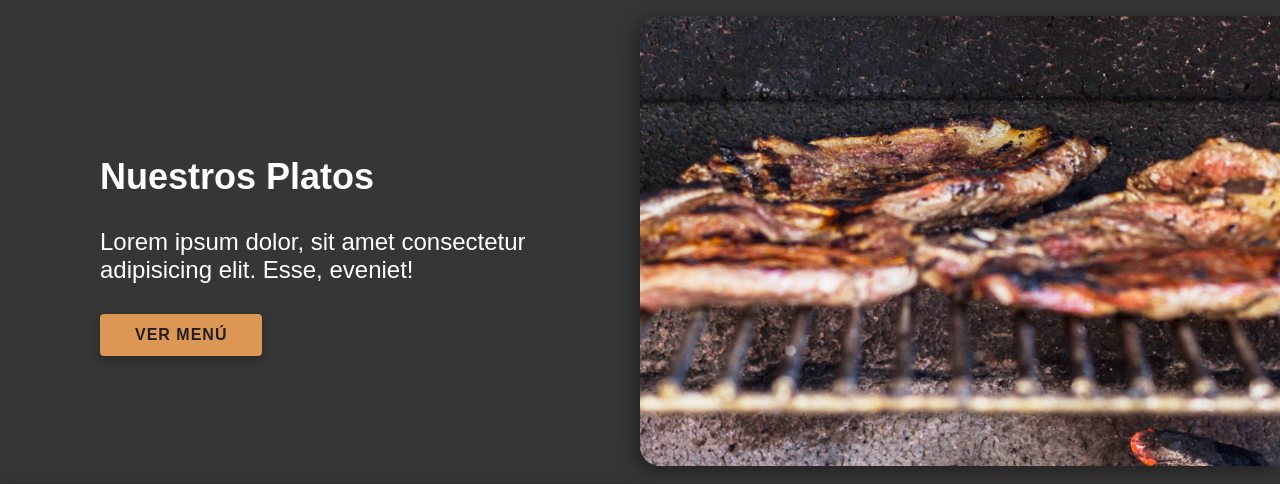
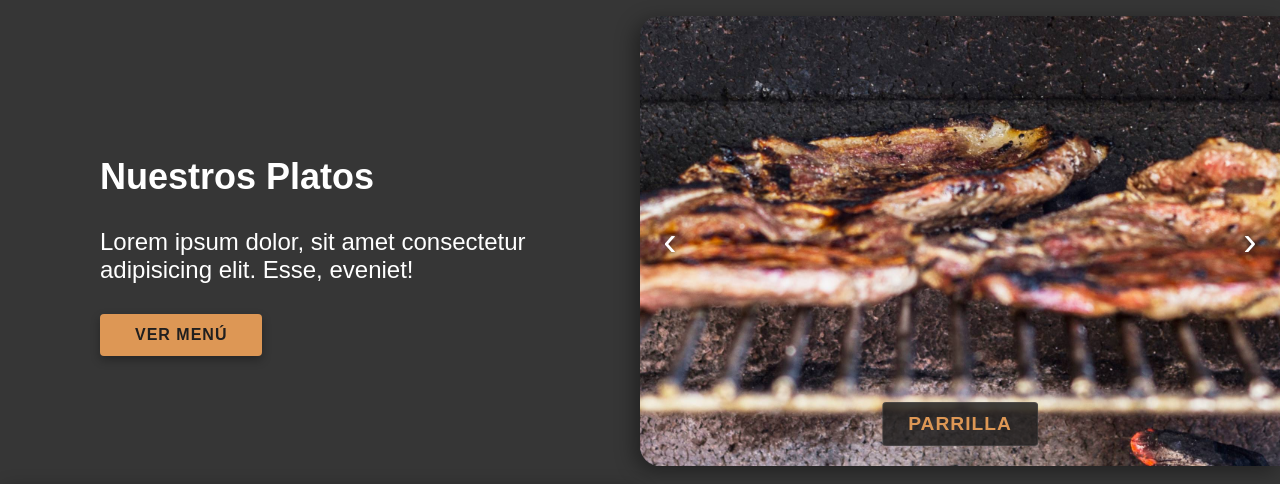
Before and after one commit to elimenit/tp3_ids_frontend, a Flask app: page / in a window 1280 px wide. Shown: the part 804-1288 px from the top of the page. Run offline with Flask 3, Linux system fonts and the light colour scheme.

Commit message:
Agregado de carruseles y un botón para delivery

```diff
--- a/static/css/index.css
+++ b/static/css/index.css
@@ -65,11 +65,84 @@
     box-shadow: -5px 5px 20px rgba(0, 0, 0, 0.4);
 }
 
+.menu-img .carousel-wrapper {
+    width: 100%;
+    height: 100%;
+    margin: 0;
+    padding: 0;
+    display: block;
+    align-items: center;
+}
+
+.menu-img .carousel {
+    display: flex;
+    overflow-x: hidden;
+    scroll-behavior: smooth;
+    scroll-snap-type: x mandatory;
+    width: 100%;
+    height: 100%;
+}
+
+.menu-img .carousel-btn {
+    background-color: transparent;
+    color: white;
+    font-size: 2.5rem;
+    width: 60px;
+    height: 100%;
+    text-shadow: 0 2px 4px rgba(0, 0, 0, 0.5);
+}
+
+.menu-img .carousel-btn:hover {
+    color: rgb(221, 151, 85);
+    border-color: rgb(221, 151, 85);
+    transform: translateY(-50%) scale(1.1);
+}
+
+.menu-img .prev-btn {
+    left: 0px;
+}
+
+.menu-img .next-btn {
+    right: 0px;
+}
+
 .menu-img img {
     width: 100%;
     height: 100%;
     object-fit: cover;
     object-position: center;
+}
+
+.category-card {
+    flex: 0 0 100%;
+    height: 100%;
+    position: relative;
+    scroll-snap-align: start;
+}
+
+.category-card img {
+    display: block;
+    width: 100%;
+    height: 100%;
+    object-fit: cover;
+    object-position: center;
+}
+
+.category-label {
+    position: absolute;
+    bottom: 20px;
+    left: 50%;
+    transform: translateX(-50%);
+    background-color: rgba(32, 31, 31, 0.85);
+    color: rgb(221, 151, 85);
+    padding: 10px 25px;
+    font-size: 1.2rem;
+    font-weight: bold;
+    text-transform: uppercase;
+    letter-spacing: 1px;
+    border-radius: 4px;
+    border: 1px solid rgba(255, 255, 255, 0.1);
+    pointer-events: none;
 }
 
 .menu-button {
@@ -271,3 +344,86 @@
     transform: translateY(-1px);
     box-shadow: 0 4px 10px rgba(0, 0, 0, 0.3);
 }
+
+/* Estilos para el carrusel de reseñas */
+
+.carousel-wrapper {
+    position: relative;
+    width: 88%;
+    margin: 0 auto;
+    display: flex;
+    align-items: center;
+}
+
+.carousel {
+    display: flex;
+    gap: 20px;
+    overflow-x: hidden;
+    scroll-behavior: smooth;
+    scroll-snap-type: x mandatory;
+    width: 100%;
+}
+
+.carousel-btn {
+    position: absolute;
+    top: 50%;
+    transform: translateY(-50%);
+    z-index: 10;
+    background-color: transparent;
+    color: rgb(221, 151, 85);
+    border: none;
+    font-size: 2.5rem;
+    line-height: 1;
+    width: 50px;
+    height: 50px;
+    border-radius: 50%;
+    cursor: pointer;
+    display: flex;
+    align-items: center;
+    justify-content: center;
+
+    transition: all 0.3s ease;
+}
+
+.carousel-btn:hover {
+    color: white;
+    border-color: white;
+    transform: translateY(-50%) scale(1.15);
+}
+
+.prev-btn {
+    left: -60px;
+}
+
+.next-btn {
+    right: -60px;
+}
+
+.review-card {
+    flex: 0 0 100%;
+    scroll-snap-align: start;
+    background-color: rgb(32, 31, 31);
+    border-radius: 8px;
+    padding: 30px;
+    box-sizing: border-box;
+    box-shadow: 0 4px 15px rgba(0, 0, 0, 0.3);
+}
+
+.review-stars {
+    color: rgb(221, 151, 85);
+    font-size: 1.2rem;
+    margin-bottom: 12px;
+}
+
+.review-comment {
+    color: rgba(255, 255, 255, 0.85);
+    font-size: 1rem;
+    line-height: 1.5;
+    margin: 0 0 12px 0;
+}
+
+.review-author {
+    color: rgba(255, 255, 255, 0.5);
+    font-size: 0.9rem;
+    font-weight: bold;
+}
--- /dev/null
+++ b/static/js/carousel.js
@@ -0,0 +1,35 @@
+// Código js para el funcionamiento de los carruseles
+
+document.addEventListener("DOMContentLoaded", () => {
+
+    const wrappers = document.querySelectorAll(".carousel-wrapper");
+
+    wrappers.forEach(wrapper => {
+        const carousel = wrapper.querySelector(".carousel");
+        const prevBtn = wrapper.querySelector(".prev-btn");
+        const nextBtn = wrapper.querySelector(".next-btn");
+
+        if (carousel && prevBtn && nextBtn) {
+
+            nextBtn.addEventListener("click", () => {
+                const cardWidth = carousel.offsetWidth + 20;
+
+                if (carousel.scrollLeft + carousel.offsetWidth >= carousel.scrollWidth - 5) {
+                    carousel.scrollTo({ left: 0, behavior: "smooth" });
+                } else {
+                    carousel.scrollBy({ left: cardWidth, behavior: "smooth" });
+                }
+            });
+
+            prevBtn.addEventListener("click", () => {
+                const cardWidth = carousel.offsetWidth + 20;
+
+                if (carousel.scrollLeft <= 0) {
+                    carousel.scrollTo({ left: carousel.scrollWidth, behavior: "smooth" });
+                } else {
+                    carousel.scrollBy({ left: -cardWidth, behavior: "smooth" });
+                }
+            });
+        }
+    });
+});
--- a/templates/public/index.html
+++ b/templates/public/index.html
@@ -10,6 +10,7 @@
 
 <!-- JS -->
 <script type="module" src="{{ url_for('static', filename='js/nav.js') }}"></script>
+<script defer src="{{ url_for('static', filename='js/carousel.js') }}"></script>
 {% endblock %}
 
 {% block header %}
@@ -34,13 +35,34 @@
     </div>
 
     <div class="menu-img">
-        <img src="{{ url_for('static', filename='img/menu_img1.jpg') }}" alt="Imagenes de platos del restaurante">
+        <div class="carousel-wrapper">
+            <button class="carousel-btn prev-btn" aria-label="Anterior">‹</button>
+
+            <div class="carousel">
+                <div class="category-card">
+                    <img src="{{ url_for('static', filename='img/menu_img1.jpg') }}" alt="Categoría Parrilla">
+                    <div class="category-label">Parrilla</div>
+                </div>
+
+                <div class="category-card">
+                    <img src="{{ url_for('static', filename='img/menu-entrada.jpg') }}" alt="Categoría Entradas">
+                    <div class="category-label">Entradas</div>
+                </div>
+
+                <div class="category-card">
+                    <img src="{{ url_for('static', filename='img/menu-postre.jpg') }}" alt="Categoría Postres">
+                    <div class="category-label">Postres</div>
+                </div>
+            </div>
+
+            <button class="carousel-btn next-btn" aria-label="Siguiente">›</button>
+        </div>
     </div>
 </section>
 
 <section class="info">
     <div class="info-img">
-        <img src="{{ url_for('static', filename='img/menu_img1.jpg') }}" alt="Imagenes del restaurante">
+        <img src="{{ url_for('static', filename='img/restaurant-interior.jpg') }}" alt="Imagenes del restaurante">
     </div>
 
     <div class="info-text">
@@ -53,6 +75,9 @@
 
     <div class="reviews-container">
         <h2>Opiniones de Clientes</h2>
+
+        <div class="carousel-wrapper">
+            <button class="carousel-btn prev-btn" aria-label="Anterior">‹</button>
 
             <div class="carousel">
                 <div class="review-card">
@@ -73,6 +98,10 @@
                     <span class="review-author">- Carlos G.</span>
                 </div>
             </div>
+
+            <button class="carousel-btn next-btn" aria-label="Siguiente">›</button>
+        </div>
+
     </div>
 
     <div class="map-and-info-container">
@@ -100,10 +129,10 @@
 
 <section>
     <div class="reservation">
-        <h2>Reserva tu Mesa</h2>
+        <h2>Reservá tu mesa ahora o pedí por Delivery</h2>
         <p>Lorem ipsum dolor sit amet consectetur adipisicing elit. Aliquid, dolorem?</p>
         <button class="reservation-button">Reservar Ahora</button>
-
+        <button class="reservation-button">Pedir Delivery</button>
     </div>
 </section>
 
```
Also changed, not shown: static/img/menu-entrada.jpg (added), 2 other files. Lines whose indentation alone changed are shown as unchanged.
